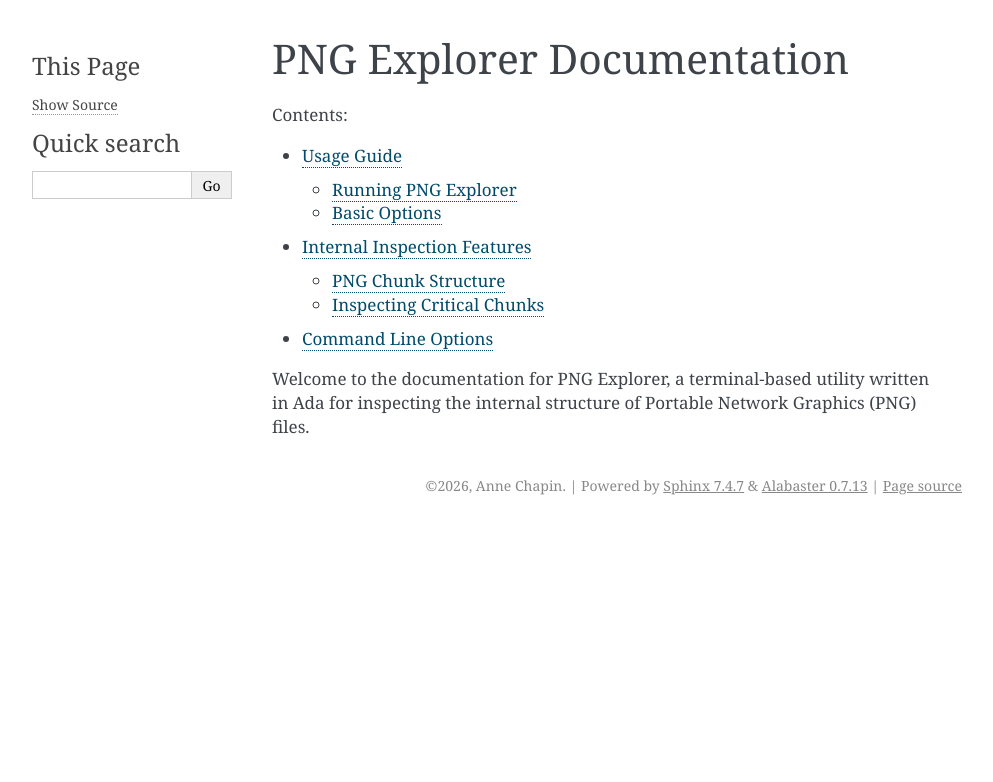
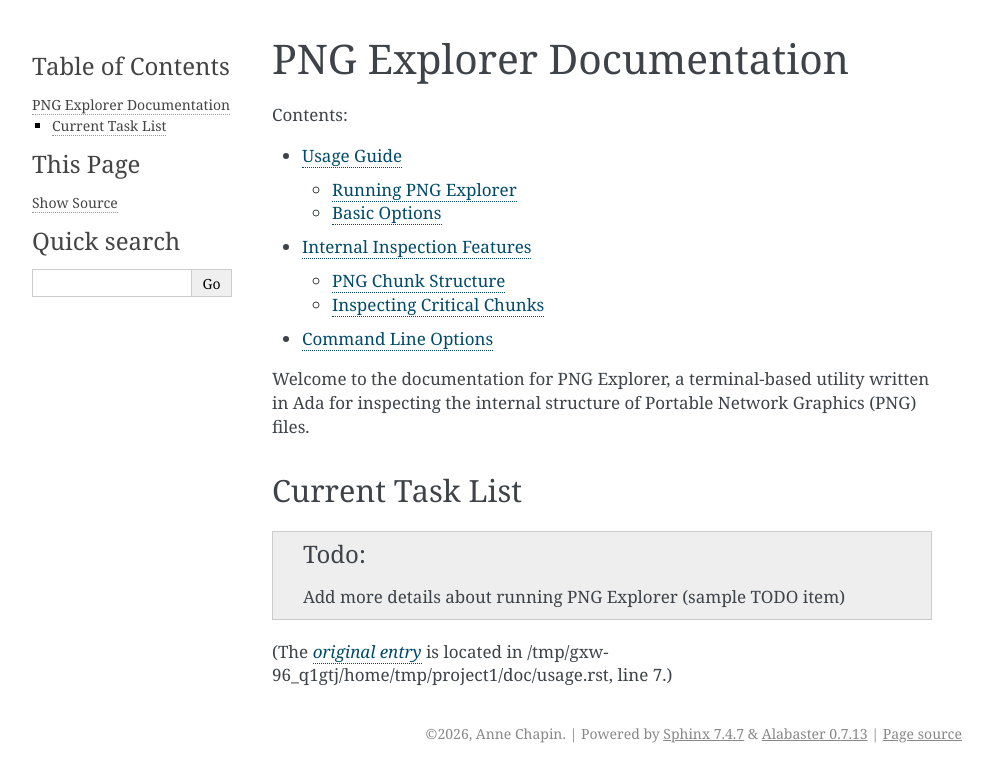
Before and after one commit to ladyslipper-glade/png_explorer, a Sphinx documentation site: the page built from doc/index.rst, in a window 1280 px wide. Shown: the top 782 px of the page, without its empty margins (148-1141 px from the left). Built offline with Sphinx 7.4.7, drawn with Linux system fonts in a browser that asks for light colours.

Commit message:
Activated the Sphinx todo extension.

```diff
--- a/doc/conf.py
+++ b/doc/conf.py
@@ -14,7 +14,8 @@ release = '0.1.0'
 # -- General configuration ---------------------------------------------------
 # https://www.sphinx-doc.org/en/master/usage/configuration.html#general-configuration
 
-extensions = []
+extensions = ['sphinx.ext.todo']
+todo_include_todos = True
 
 templates_path = ['_templates']
 exclude_patterns = ['_build', 'Thumbs.db', '.DS_Store']
--- a/doc/index.rst
+++ b/doc/index.rst
@@ -16,3 +16,7 @@ PNG Explorer Documentation
 
 Welcome to the documentation for PNG Explorer, a terminal-based utility written in Ada for
 inspecting the internal structure of Portable Network Graphics (PNG) files.
+
+Current Task List
+-----------------
+.. todolist::
--- a/doc/usage.rst
+++ b/doc/usage.rst
@@ -3,6 +3,8 @@ Usage Guide
 
 Running PNG Explorer
 --------------------
+
+.. todo:: Add more details about running PNG Explorer (sample TODO item)
 
 The program is run by specifying the path to the PNG file you wish to inspect. If no options are
 given, PNG Explorer will print a summary of all chunks in the file.
```
Also changed, not shown: README.md (+9 -0 lines).
